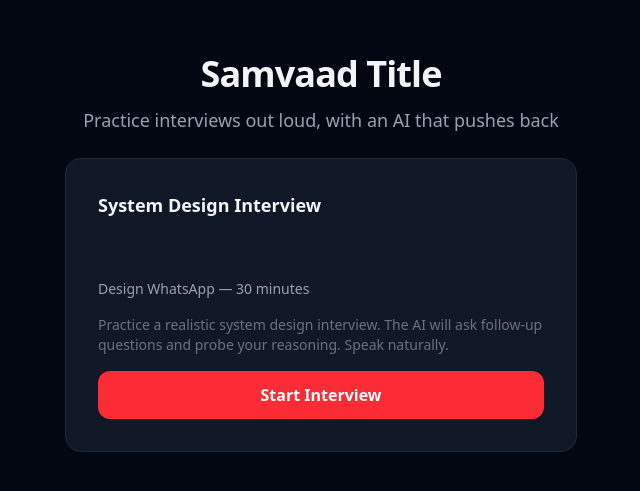
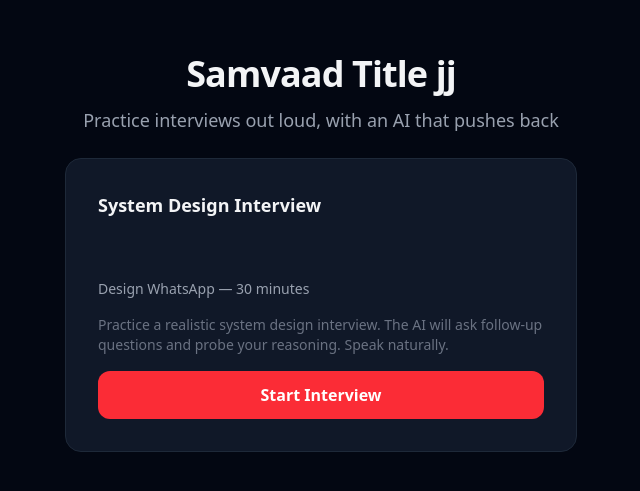
Before and after one commit to cashwanikumar/samvaad, a Next.js app: page / in a window 1280 px wide. Shown: the part 147-638 px from the top of the page, without its empty margins (319-959 px from the left). Built offline with nearby package versions, Linux system fonts and the light colour scheme.

Commit message:
ticket EXT-bld_mtc1ubkg0: update h1 text to 'Samvaad Title jj'
Content change on the h1 in src/app/page.tsx:7.
Scope: this one instance (content change targets the specific text node).

Varic-Mark: e_mtc1ubkg2

```diff
--- a/src/app/page.tsx
+++ b/src/app/page.tsx
@@ -4,7 +4,7 @@
   return (
     <main className="min-h-screen flex flex-col items-center justify-center gap-6 p-8">
       <div className="text-center space-y-3">
-        <h1 className="text-4xl font-bold tracking-tight">Samvaad Title</h1>
+        <h1 className="text-4xl font-bold tracking-tight">Samvaad Title jj</h1>
         <p className="text-gray-400 text-lg">Practice interviews out loud, with an AI that pushes back</p>
       </div>
 
```
